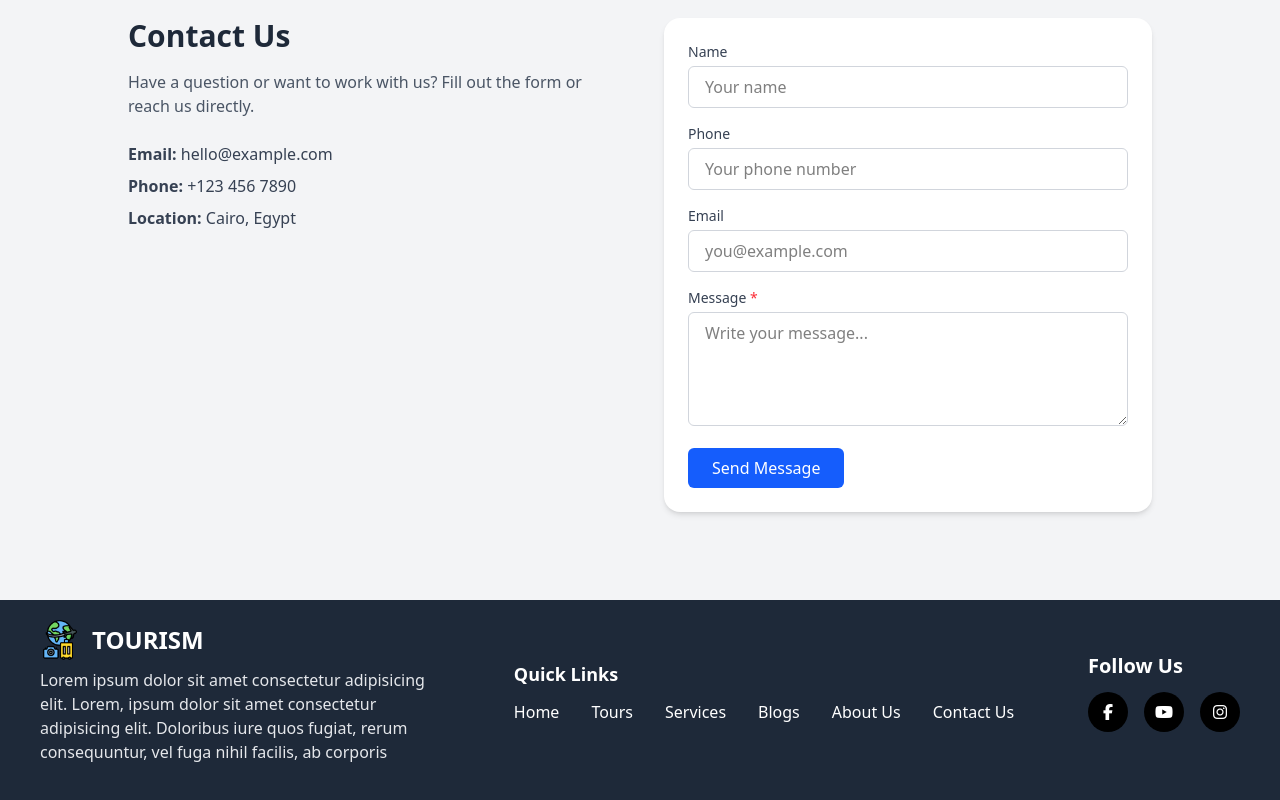
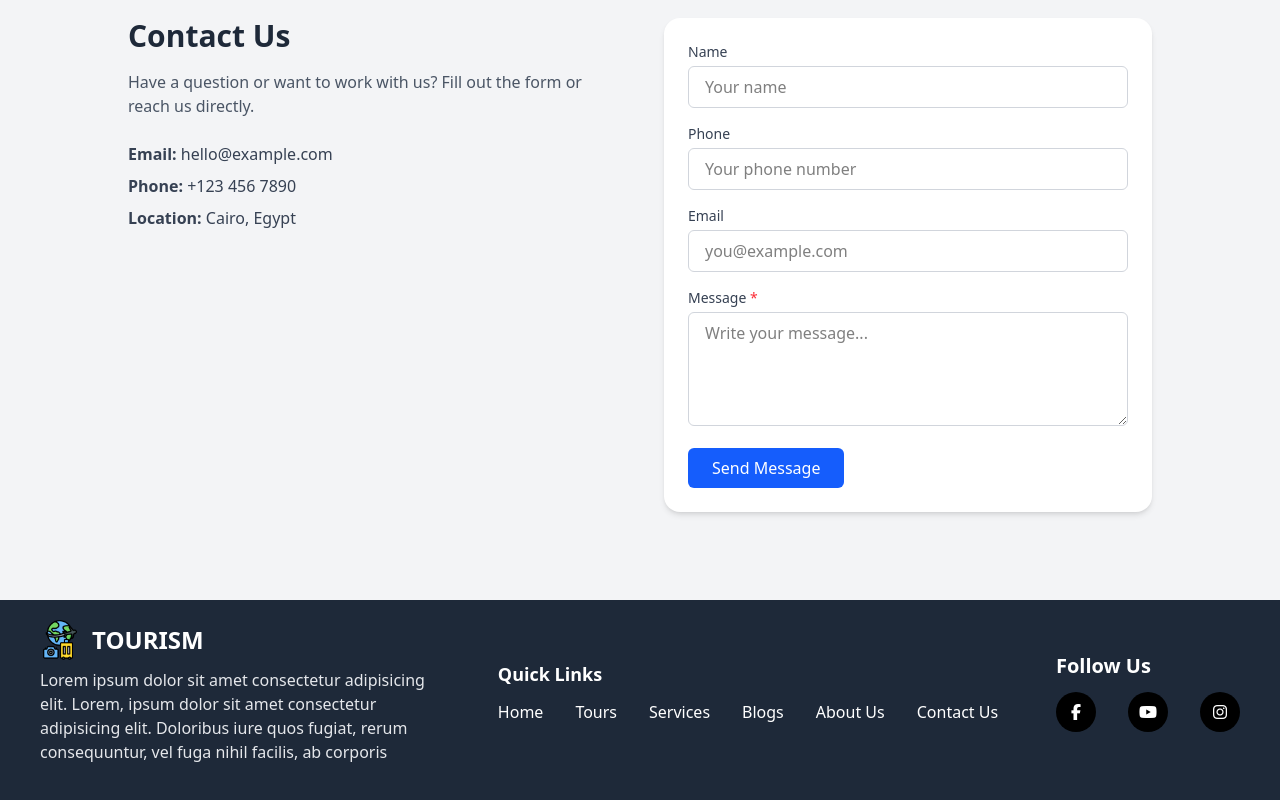
Before and after one commit to moham60/Tourism, a React (Vite) app: page / in a window 1280 px wide. Shown: the part 3400-4200 px from the top of the page. Built offline with nearby package versions, Linux system fonts and the light colour scheme.

Commit message:
Update Footer.jsx

```diff
--- a/src/Components/Footer/Footer.jsx
+++ b/src/Components/Footer/Footer.jsx
@@ -46,7 +46,7 @@ export default function Footer() {
 
       <div className="social">
         <h3 className="text-xl font-bold mb-3">Follow Us</h3>
-        <ul className="flex flex-wrap socialIcon gap-4 ">
+        <ul className="flex  socialIcon gab-4 flex-wrap md:gap-8 ">
           <li className="">
             <a
               href="https://www.facebook.com"
```
